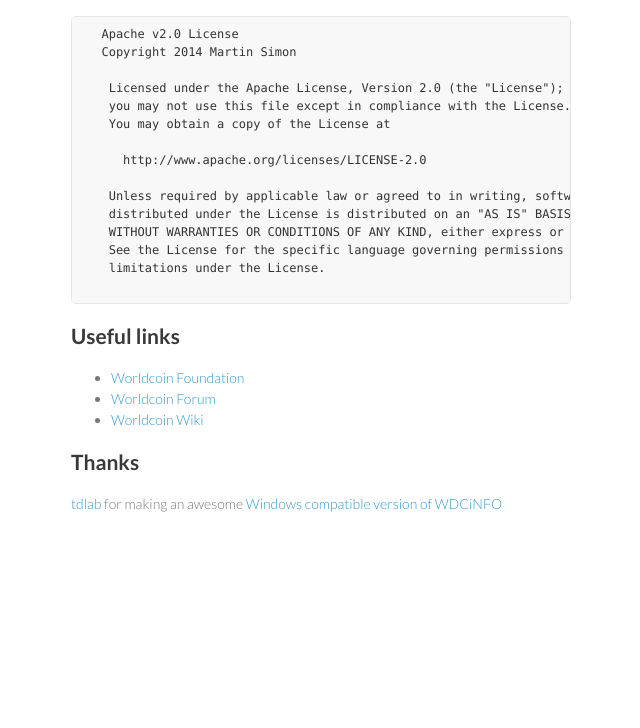
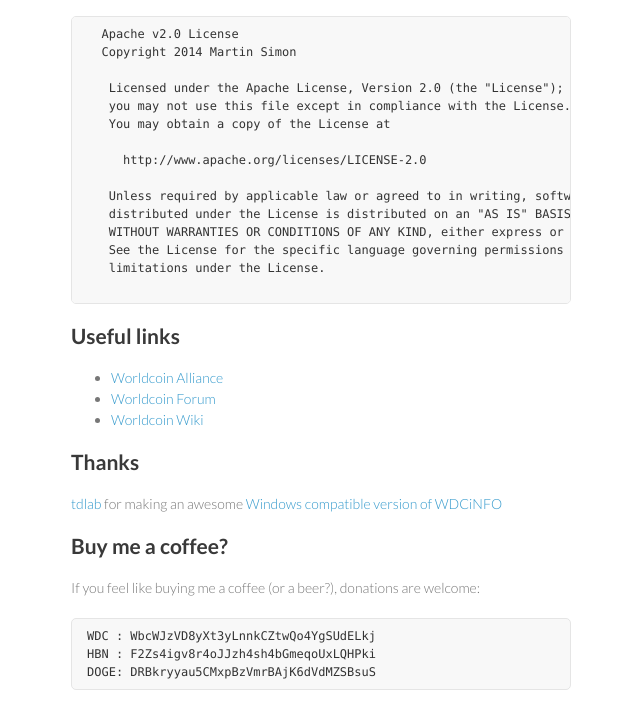
Before and after one commit to barnumbirr/WDCiNFO, a plain HTML site: page index.html in a window 1280 px wide. Shown: the part 950-1678 px from the top of the page, without its empty margins (499-1139 px from the left). Before the commit the page ends 1534 px from the top, so only its background shows below. Drawn offline with Linux system fonts and the light colour scheme.

```diff
--- a/index.html
+++ b/index.html
@@ -71,13 +71,23 @@
 <a name="useful-links" class="anchor" href="#useful-links"><span class="octicon octicon-link"></span></a>Useful links</h2>
 
 <ul>
-<li><a href="http://worldcoinfoundation.org/">Worldcoin Foundation</a></li>
+<li><a href="http://www.worldcoinalliance.net/">Worldcoin Alliance</a></li>
 <li><a href="http://worldcoinforum.org/">Worldcoin Forum</a></li>
 <li><a href="http://www.wdcwiki.org/wiki/Main_Page">Worldcoin Wiki</a></li>
 </ul><h2>
 <a name="thanks" class="anchor" href="#thanks"><span class="octicon octicon-link"></span></a>Thanks</h2>
 
 <p><a href="https://github.com/tdlab">tdlab</a> for making an awesome <a href="https://github.com/tdlab/WDCiNFO-Win">Windows compatible version of WDCiNFO</a></p>
+
+<h2>
+<a name="buy-me-a-coffee" class="anchor" href="#buy-me-a-coffee"><span class="octicon octicon-link"></span></a>Buy me a coffee?</h2>
+
+<p>If you feel like buying me a coffee (or a beer?), donations are welcome:</p>
+
+<pre><code>WDC : WbcWJzVD8yXt3yLnnkCZtwQo4YgSUdELkj
+HBN : F2Zs4igv8r4oJJzh4sh4bGmeqoUxLQHPki
+DOGE: DRBkryyau5CMxpBzVmrBAjK6dVdMZSBsuS
+</code></pre>
       </section>
       <footer>
         <p>This project is maintained by <a href="https://github.com/c0ding">c0ding</a></p>
```
Also changed, not shown: params.json (+1 -1 lines).
